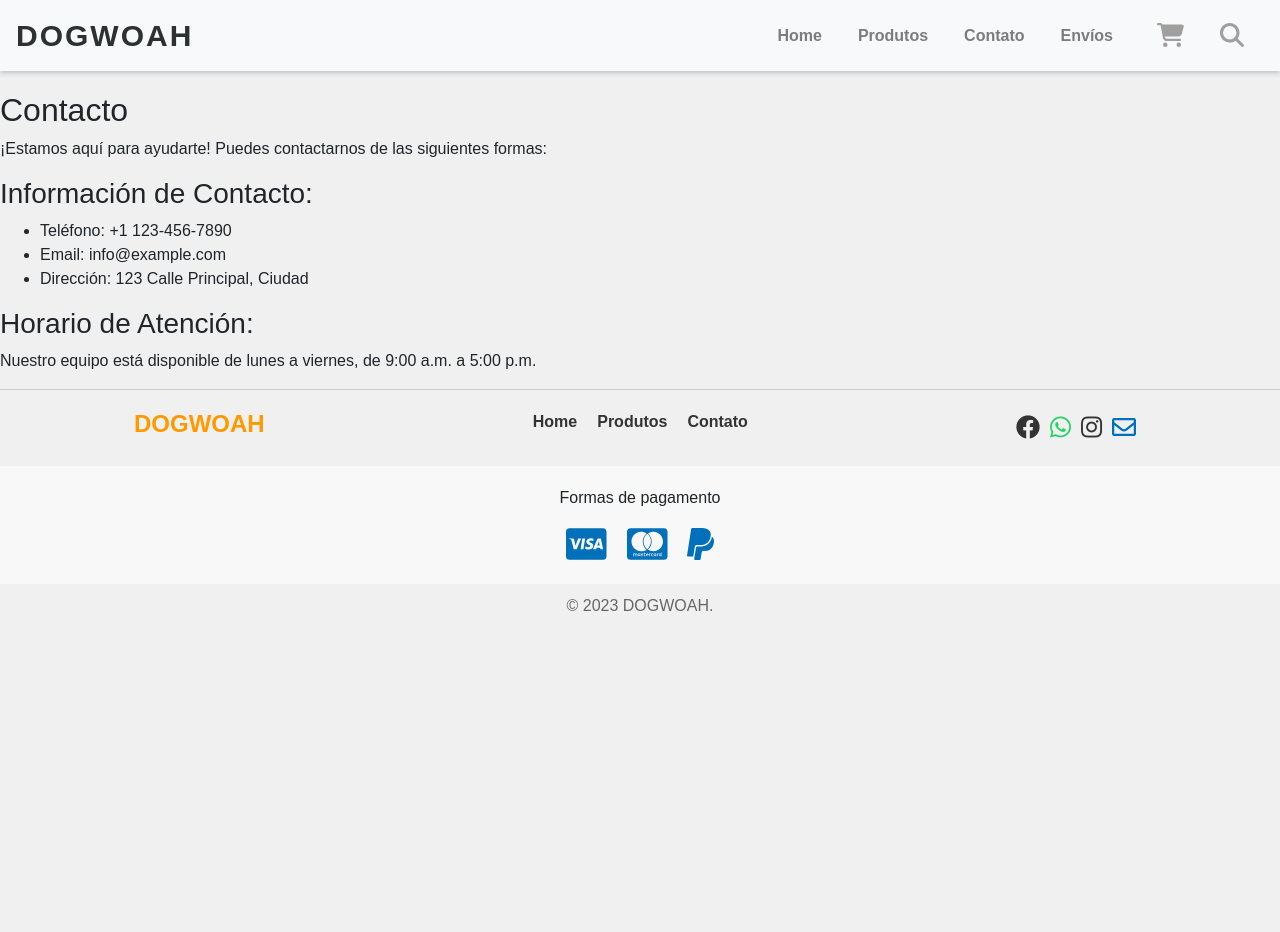
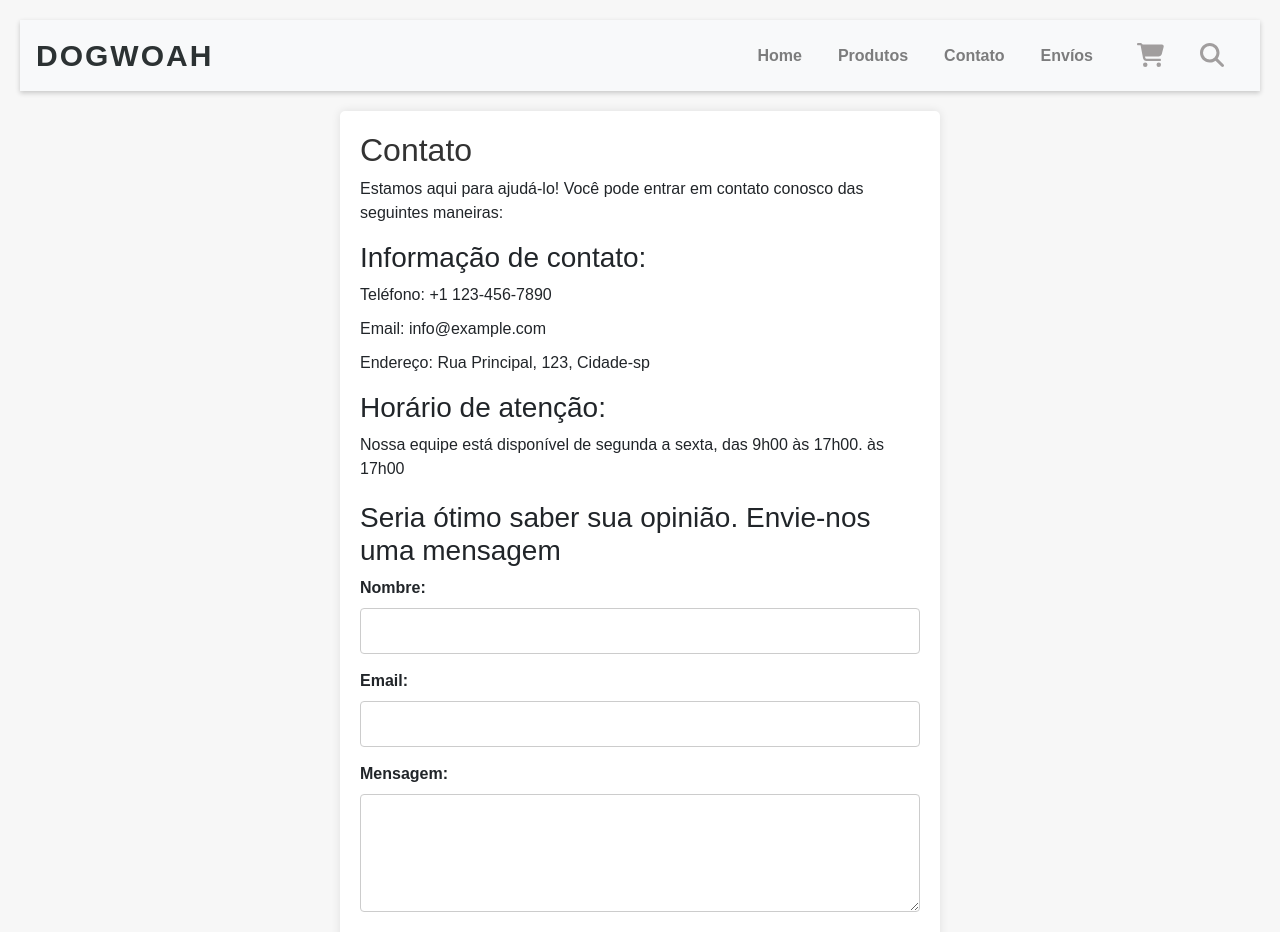
Before and after one commit to YusleisbisC/DogWoah, a React (Create React App) app: page /contact in a window 1280 px wide. Shown: the top 932 px of the page. Before the commit the page ends 800 px from the top, so only its background shows below. Built offline with nearby package versions, Linux system fonts and the light colour scheme.

Commit message:
estilos y contenido interactivo al componente cont

```diff
--- /dev/null
+++ b/src/components/Contact.css
@@ -0,0 +1,75 @@
+/* contact.css */
+
+.contact-page {
+    font-family: Arial, sans-serif;
+    background-color: #f7f7f7;
+    padding: 20px;
+  }
+
+  .contact-container {
+    background-color: #fff;
+    border-radius: 5px;
+    box-shadow: 0 0 10px rgba(0, 0, 0, 0.1);
+    padding: 20px;
+    margin: 20px auto;
+    max-width: 600px;
+  }
+
+  h2 {
+    color: #333;
+  }
+
+  ul {
+    list-style: none;
+    padding-left: 0;
+  }
+
+  ul li {
+    margin-bottom: 10px;
+  }
+
+  .contact-form {
+    margin-top: 20px;
+  }
+
+  .form-group {
+    margin-bottom: 15px;
+  }
+
+  label {
+    display: block;
+    font-weight: bold;
+  }
+
+  input[type="text"],
+  input[type="email"],
+  textarea {
+    width: 100%;
+    padding: 10px;
+    border: 1px solid #ccc;
+    border-radius: 4px;
+  }
+
+  .submit-button {
+    background-color: #007bff;
+    color: #fff;
+    border: none;
+    padding: 10px 20px;
+    cursor: pointer;
+  }
+
+  .success-message {
+    background-color: #28a745;
+    color: #fff;
+    padding: 10px;
+    text-align: center;
+    margin-top: 10px;
+    border-radius: 4px;
+  }
+
+  /* Media query for responsive design */
+  @media (max-width: 768px) {
+    .contact-container {
+      padding: 10px;
+    }
+  }
--- a/src/components/Contact.jsx
+++ b/src/components/Contact.jsx
@@ -1,27 +1,103 @@
+
+import { Navbar } from './Navbar';
 import { Footer } from './Footer';
-import { Navbar } from './Navbar';
+import React, { useState } from 'react';
+import './Contact.css';
 
 export const Contact = () => {
+  const [formData, setFormData] = useState({
+    name: '',
+    email: '',
+    message: '',
+  });
+
+  const [formSubmitted, setFormSubmitted] = useState(false);
+
+  const handleInputChange = (e) => {
+    const { name, value } = e.target;
+    setFormData({
+      ...formData,
+      [name]: value,
+    });
+  };
+
+  const handleSubmit = (e) => {
+    e.preventDefault();
+    // Aquí puedes agregar la lógica para enviar el formulario, por ahora, simplemente marcamos que se ha enviado.
+    setFormSubmitted(true);
+  };
+
   return (
-    <div>
-      <Navbar/>
+    <div className="contact-page">
+      <Navbar />
+      <div className="contact-container">
+        <h2>Contato</h2>
+        <p>Estamos aqui para ajudá-lo! Você pode entrar em contato conosco das seguintes maneiras:</p>
 
-      <h2>Contacto</h2>
-      <p>¡Estamos aquí para ayudarte! Puedes contactarnos de las siguientes formas:</p>
+        <h3>Informação de contato:</h3>
+        <ul>
+          <li>Teléfono: +1 123-456-7890</li>
+          <li>Email: info@example.com</li>
+          <li>Endereço: Rua Principal, 123, Cidade-sp</li>
+        </ul>
 
-      <h3>Información de Contacto:</h3>
-      <ul>
-        <li>Teléfono: +1 123-456-7890</li>
-        <li>Email: info@example.com</li>
-        <li>Dirección: 123 Calle Principal, Ciudad</li>
-      </ul>
+        <h3>Horário de atenção:</h3>
+        <p>Nossa equipe está disponível de segunda a sexta, das 9h00 às 17h00. às 17h00</p>
 
-      <h3>Horario de Atención:</h3>
-      <p>Nuestro equipo está disponible de lunes a viernes, de 9:00 a.m. a 5:00 p.m.</p>
-      <div>
-      <Footer/>
+        <div className="contact-form">
+          <h3>Seria ótimo saber sua opinião.
+                Envie-nos uma mensagem</h3>
+          {formSubmitted && (
+            <div className="success-message">
+              Obrigado pela sua mensagem. Entraremos em contato em breve.
+            </div>
+          )}
+          {!formSubmitted && (
+            <form onSubmit={handleSubmit}>
+              <div className="form-group">
+                <label htmlFor="name">Nombre:</label>
+                <input
+                  type="text"
+                  id="name"
+                  name="name"
+                  value={formData.name}
+                  onChange={handleInputChange}
+                  required
+                />
+              </div>
+
+              <div className="form-group">
+                <label htmlFor="email">Email:</label>
+                <input
+                  type="email"
+                  id="email"
+                  name="email"
+                  value={formData.email}
+                  onChange={handleInputChange}
+                  required
+                />
+              </div>
+
+              <div className="form-group">
+                <label htmlFor="message">Mensagem:</label>
+                <textarea
+                  id="message"
+                  name="message"
+                  value={formData.message}
+                  onChange={handleInputChange}
+                  rows="4"
+                  required
+                ></textarea>
+              </div>
+
+              <button type="submit" className="submit-button">
+              Enviar mensagem
+              </button>
+            </form>
+          )}
+        </div>
       </div>
+      <Footer />
     </div>
-
   );
 };
```
